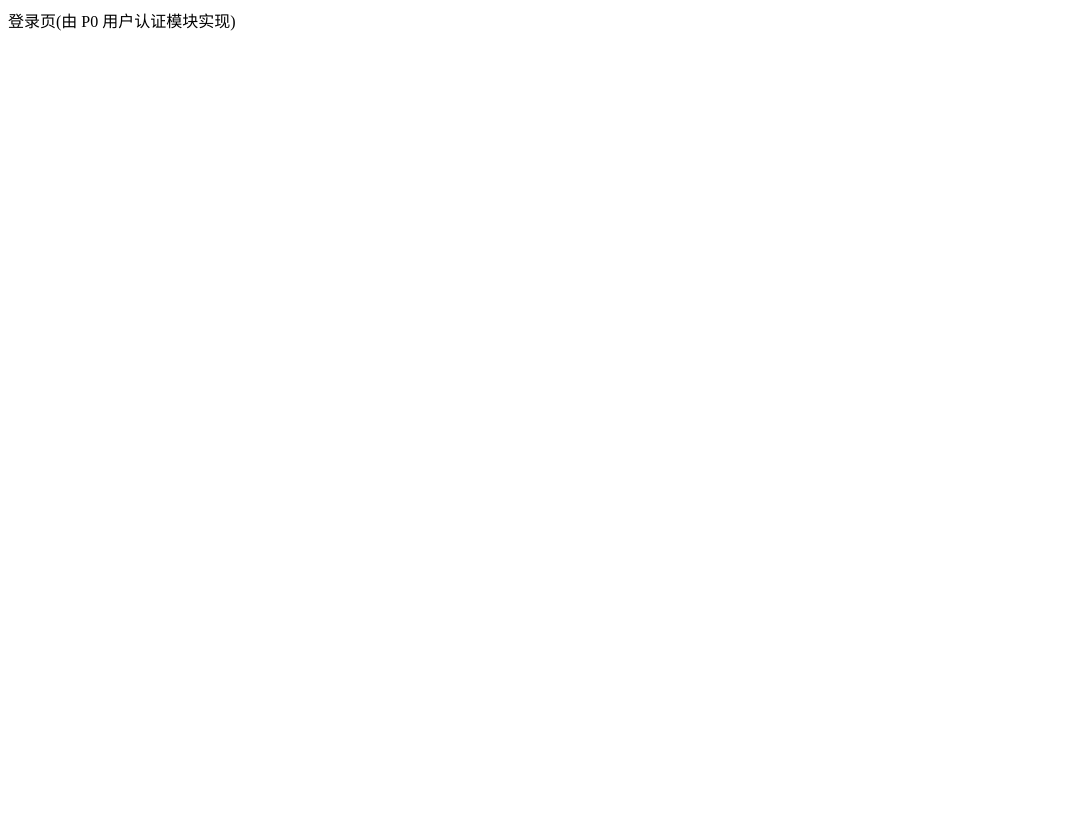
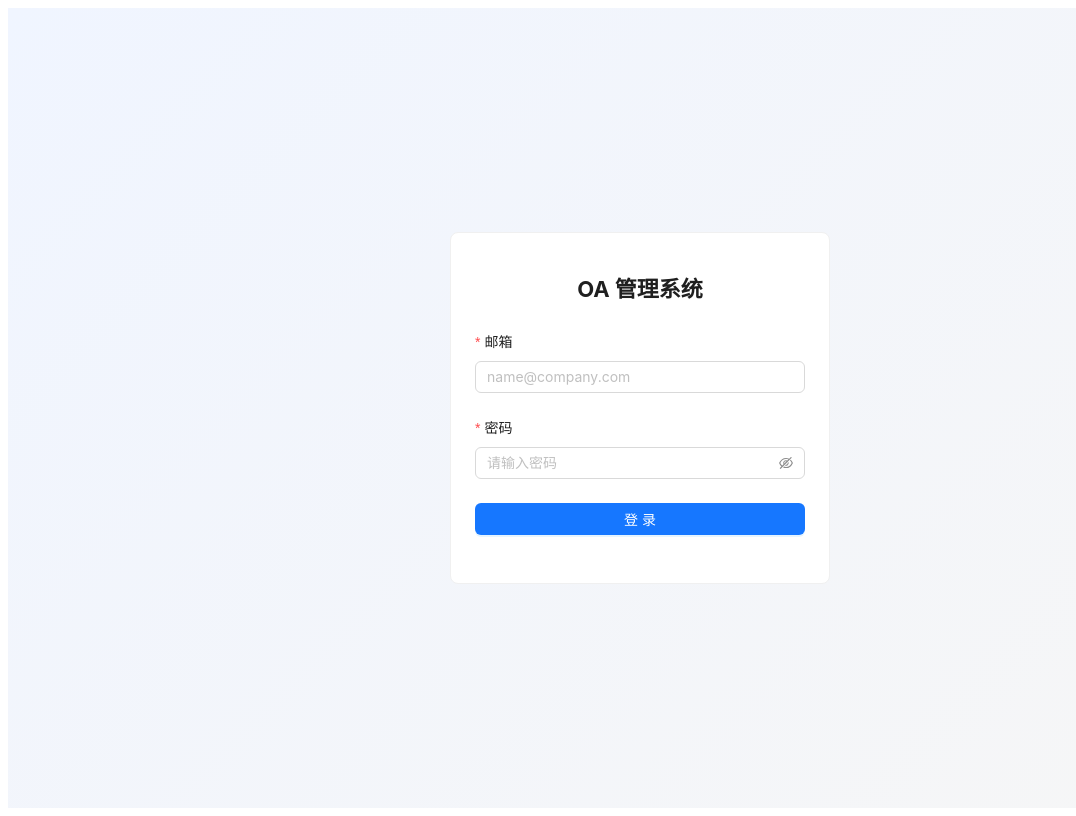
Before and after one commit to Yun-Rao/oa-management-system, a React (Vite) app in the folder frontend/: page /login in a window 1280 px wide. Shown: the whole page, without its empty margins (0-1076 px from the left). Built offline with nearby package versions, Linux system fonts and the light colour scheme.

Commit message:
feat(frontend): 真登录页(居中卡片,错误提示,已登录跳转)

```diff
--- a/frontend/src/pages/LoginPage.tsx
+++ b/frontend/src/pages/LoginPage.tsx
@@ -1,3 +1,72 @@
+import { useState } from "react";
+import { Alert, Button, Card, Form, Input } from "antd";
+import { Navigate, useNavigate } from "react-router-dom";
+
+import { ApiError } from "../api/client";
+import { useAuthStore } from "../store/auth";
+
+interface LoginFormValues {
+  email: string;
+  password: string;
+}
+
 export default function LoginPage() {
-  return <div>登录页(由 P0 用户认证模块实现)</div>;
+  const token = useAuthStore((s) => s.token);
+  const navigate = useNavigate();
+  const [submitting, setSubmitting] = useState(false);
+  const [error, setError] = useState<string | null>(null);
+
+  async function onFinish(values: LoginFormValues) {
+    setSubmitting(true);
+    setError(null);
+    try {
+      await useAuthStore.getState().login(values.email, values.password);
+      navigate("/", { replace: true });
+    } catch (e) {
+      setError(e instanceof ApiError ? e.message : "网络异常,请稍后重试");
+    } finally {
+      setSubmitting(false);
+    }
+  }
+
+  if (token) {
+    return <Navigate to="/" replace />;
+  }
+
+  return (
+    <div
+      style={{
+        minHeight: "100vh",
+        display: "flex",
+        alignItems: "center",
+        justifyContent: "center",
+        background: "linear-gradient(135deg, #f0f5ff 0%, #f6f6f6 100%)",
+      }}
+    >
+      <Card style={{ width: 380 }}>
+        <h1 style={{ textAlign: "center", fontSize: 22, marginBottom: 24 }}>OA 管理系统</h1>
+        {error && <Alert type="error" message={error} showIcon style={{ marginBottom: 16 }} />}
+        <Form<LoginFormValues> layout="vertical" onFinish={onFinish}>
+          <Form.Item
+            name="email"
+            label="邮箱"
+            rules={[
+              { required: true, message: "请输入邮箱" },
+              { type: "email", message: "邮箱格式不正确" },
+            ]}
+          >
+            <Input placeholder="name@company.com" autoComplete="username" />
+          </Form.Item>
+          <Form.Item name="password" label="密码" rules={[{ required: true, message: "请输入密码" }]}>
+            <Input.Password placeholder="请输入密码" autoComplete="current-password" />
+          </Form.Item>
+          <Form.Item>
+            <Button type="primary" htmlType="submit" block loading={submitting}>
+              登录
+            </Button>
+          </Form.Item>
+        </Form>
+      </Card>
+    </div>
+  );
 }
```
Also changed, not shown: 1 other file (tests, documents, lock files or other folders).
